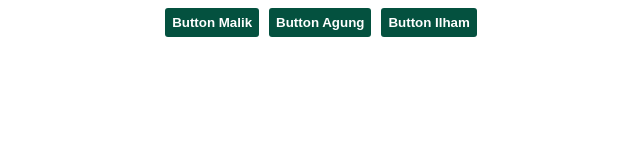
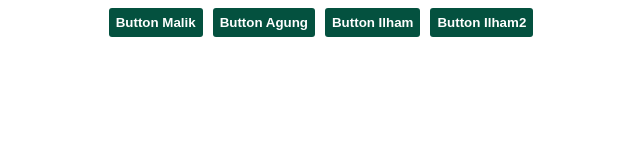
Before and after one commit to mallexibra/cobaGIT, a plain HTML site: page index.html in a window 1280 px wide. Shown: the whole page, without its empty margins (319-959 px from the left). Drawn offline with Linux system fonts and the light colour scheme.

Commit message:
updete ln15

```diff
--- a/index.html
+++ b/index.html
@@ -26,6 +26,7 @@
         <button type="submit">Button Malik</button>
         <button type="submit">Button Agung</button>
         <button type="submit">Button Ilham</button>
+        <button type="submit">Button Ilham2</button>
     </div>
 </body>
 </html>
```
